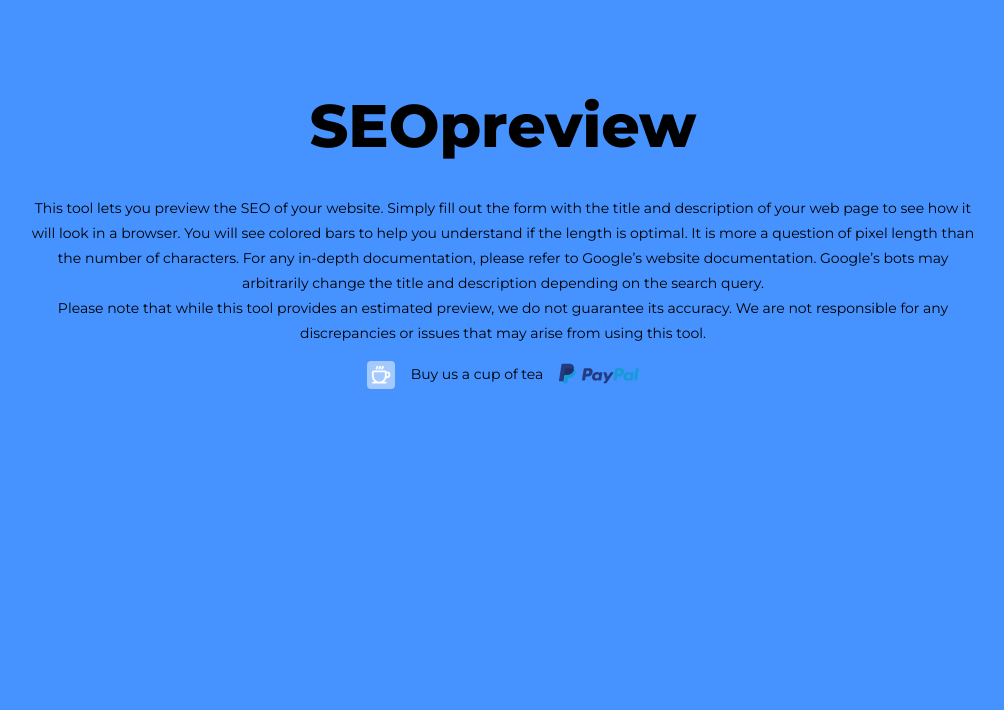
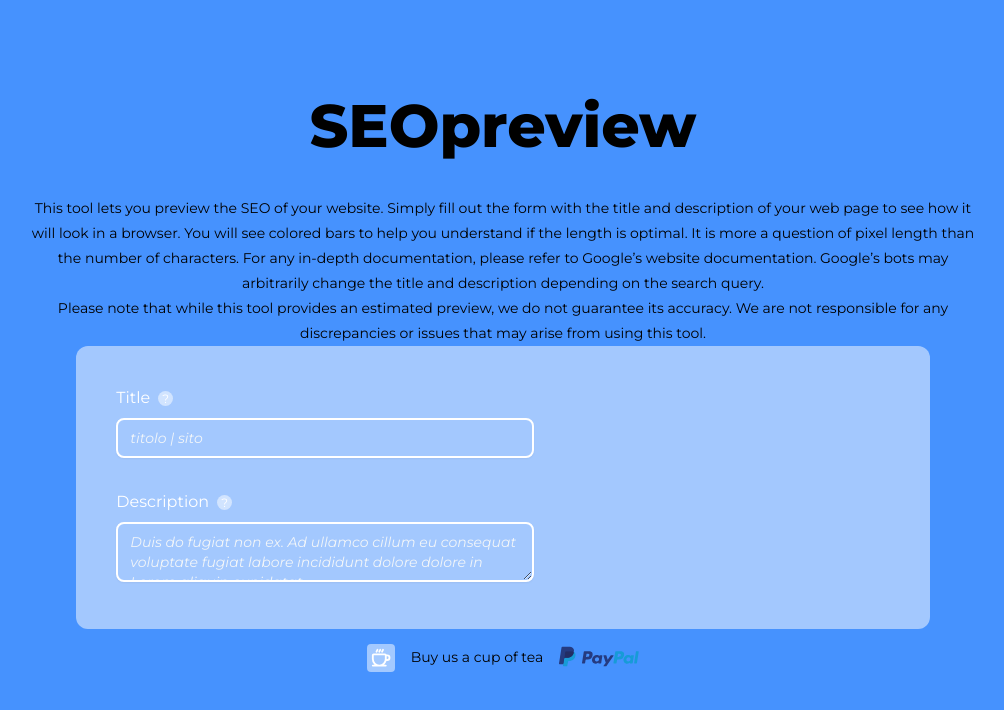
Before and after one commit to jacopo-derrico/SEO-preview, a Nuxt app: page / in a window 1280 px wide. Shown: the top 710 px of the page, without its empty margins (137-1141 px from the left). Built offline with nearby package versions, Linux system fonts and the light colour scheme.

Commit message:
feat create form

```diff
--- a/components/FormCard.vue
+++ b/components/FormCard.vue
@@ -1,11 +1,49 @@
 <template>
-
+    <div class="flex-col">
+        <div class="flex-col">
+            <div class="mb-2 relative">
+                <label for="title" class="text-white">Title</label>
+                <span id="title-tip" class="px-1 ms-2 bg-white/50 rounded-xl text-white text-xs">?
+                    <div id="titleTooltip" class="tooltips text-black bg-white p-4 rounded-xl absolute bottom-7 left-10">
+                        <p>Amet ullamco irure labore dolore elit ex consequat pariatur nostrud pariatur. Ex cupidatat cupidatat magna est tempor ut eu. Proident tempor laboris labore ipsum ipsum et.</p>
+                    </div>
+                </span>
+            </div>
+            <input class="border-white text-sm leading-5 w-full py-2 px-3 border-2 text-white rounded-lg shadow-sm focus:outline-none focus:ring focus:border-white focus:ring-blue-500 bg-transparent placeholder:italic placeholder:text-slate-100" name="title" type="text" :placeholder="previewStore.titlePreview">
+        </div>
+        <div class="flex-col mt-8">
+            <div class="mb-2 relative">
+                <label for="description" class="text-white">Description</label>
+                <span id="descr-tip" class="px-1 ms-2 bg-white/50 rounded-xl text-white text-xs">?
+                    <div id="descrTooltip" class="tooltips text-black bg-white p-4 rounded-xl absolute bottom-7 left-24">
+                        <p>Amet ullamco irure labore dolore elit ex consequat pariatur nostrud pariatur. Ex cupidatat cupidatat magna est tempor ut eu. Proident tempor laboris labore ipsum ipsum et.</p>
+                    </div>
+                </span>
+            </div>
+            <textarea class="border-white text-sm leading-5 w-full py-2 px-3 border-2 text-white rounded-lg shadow-sm focus:outline-none focus:ring focus:border-white focus:ring-blue-500 bg-transparent placeholder:italic placeholder:text-slate-100" name="description" type="text" :placeholder="previewStore.descrPreview"></textarea>
+        </div>
+    </div>
 </template>
 
 <script setup>
+import { usePreviewStore } from '~/store/preview'
+
+const previewStore = usePreviewStore()
 
 </script>
 
 <style scoped>
-
+    .tooltips {
+        display: none;
+    }
+    .tooltips p {
+        font-size: 12px;
+        line-height: 1rem;
+    }
+    #title-tip:hover #titleTooltip {
+        display: block;
+    }
+    #descr-tip:hover #descrTooltip {
+        display: block;
+    }
 </style>
--- a/pages/index.vue
+++ b/pages/index.vue
@@ -6,5 +6,8 @@
             Please note that while this tool provides an estimated preview, we do not guarantee its accuracy. We are not responsible for any discrepancies or issues that may arise from using this tool.
         </p>
     </div>
-    <FormCard />
+    <div class="mx-4 flex lg:w-8/12 lg:mx-auto bg-white/50 rounded-xl">
+        <FormCard class="p-10 lg:w-7/12"/>
+
+    </div>
 </template>
```
